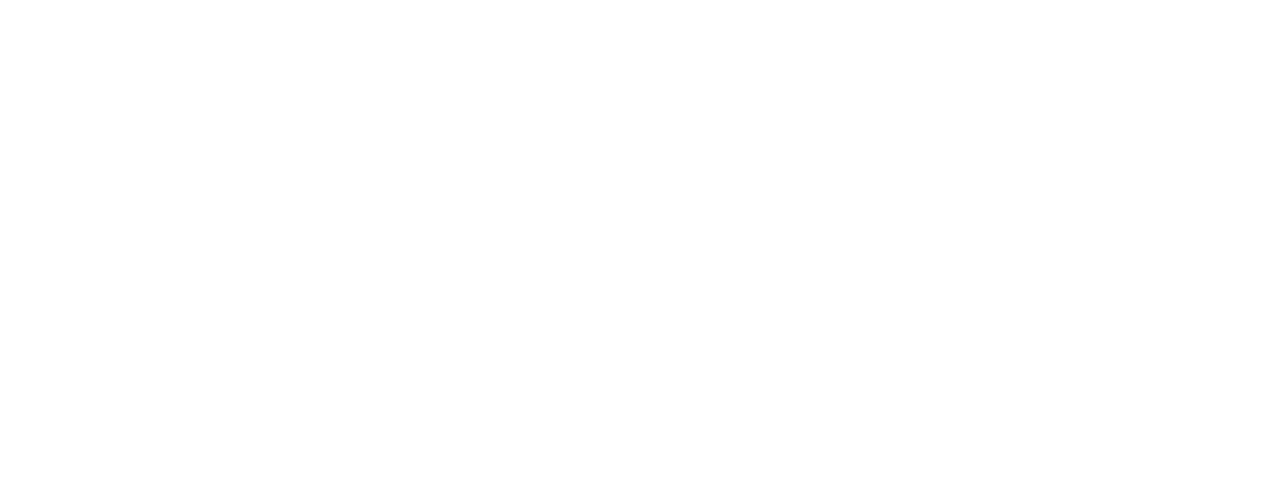
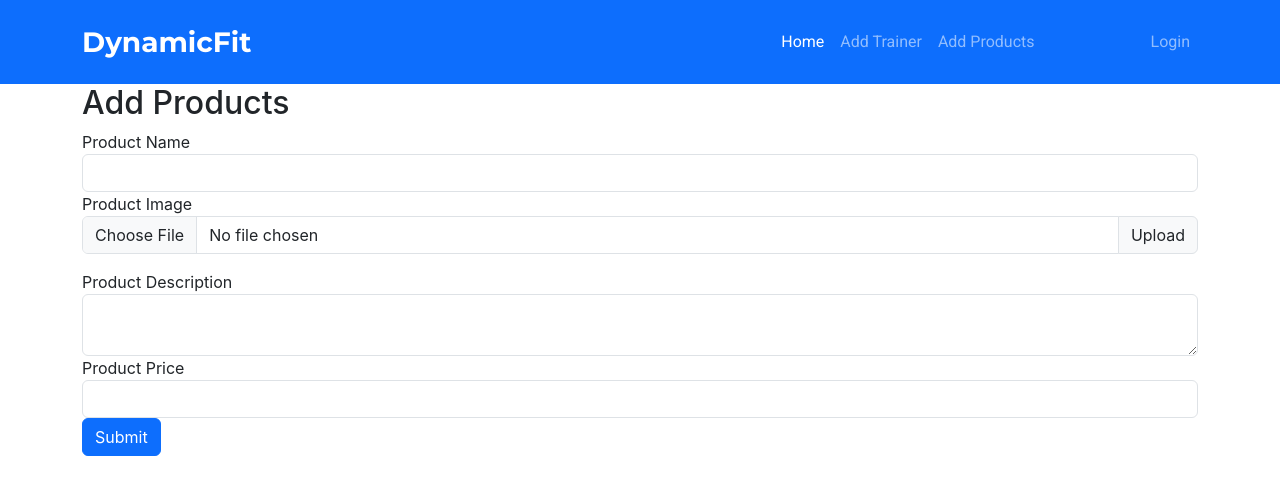
Before and after one commit to raosam23/Gym-React, a React (Create React App) app: page /addProducts in a window 1280 px wide. Before the commit this address had no page. Shown: the top 494 px of the page. Built offline with nearby package versions, Linux system fonts and the light colour scheme.

Commit message:
Add Admin functionality

```diff
--- a/src/App.js
+++ b/src/App.js
@@ -7,6 +7,8 @@
 import Logging from "./components/Logging";
 import Signing from "./components/Signing";
 import AboutUs from './components/AboutUs';
+import SetTrainer from './components/SetTrainer';
+import AddProducts from './components/AddProducts';
 
 function App() {
   const [isAdmin, setIsAdmin] = useState(true)
@@ -19,6 +21,8 @@
           <Route exact path="/" element={<Home isLogged = {isLogged} isAdmin = {isAdmin}/>} />
           <Route exact path="/membership" element={<Membership isLogged = {isLogged} isAdmin = {isAdmin} />} />
           <Route exact path='/aboutUs' element={<AboutUs />}/>
+          <Route exact path="/addTrainer" element={<SetTrainer />} />
+          <Route exact path='/addProducts' element={<AddProducts />}/>
           <Route exact path='/log' element={<Login />} />
           <Route exact path="/login" element={<Logging />} />
           <Route exact path="/signup" element={<Signing />} />
--- /dev/null
+++ b/src/components/AddProducts.jsx
@@ -0,0 +1,90 @@
+import React, { useState } from 'react'
+import Navbar from './AdminNavbar'
+
+export default function AddProducts() {
+    const [productName, setProductName] = useState('');
+    const [productImage, setProductImage] = useState('');
+    const [productDescription, setProductDescription] = useState('');
+    const [productPrice, setProductPrice] = useState('');
+
+    const handleSubmit = (e) => {
+      e.preventDefault();
+      // Handle form submission here
+      // You can access the entered values using the state variables
+      console.log('Product Name:', productName);
+      console.log('Product Image:', productImage);
+      console.log('Product Description:', productDescription);
+      console.log('Product Price:', productPrice);
+      // Reset form fields
+      setProductName('');
+      setProductImage('');
+      setProductDescription('');
+      setProductPrice('');
+    };
+
+    const handleImageUpload = (e) => {
+      const file = e.target.files[0];
+      setProductImage(file);
+    };
+  return (
+    <>
+    <Navbar />
+    <div className="container">
+        <h2>Add Products</h2>
+        <form onSubmit={handleSubmit}>
+          <div className="form-group">
+            <label htmlFor="productName">Product Name</label>
+            <input
+              type="text"
+              className="form-control"
+              id="productName"
+              value={productName}
+              onChange={(e) => setProductName(e.target.value)}
+              required
+            />
+          </div>
+
+          <div className="form-group">
+          <label htmlFor="productImage">Product Image</label>
+            <div className="input-group mb-3">
+              <input
+                type="file"
+                className="form-control"
+                id="productImage"
+                onChange={handleImageUpload}
+                required
+              />
+              <label className="input-group-text" htmlFor="productImage">
+                Upload
+              </label>
+            </div>
+          </div>
+          <div className="form-group">
+            <label htmlFor="productDescription">Product Description</label>
+            <textarea
+              className="form-control"
+              id="productDescription"
+              value={productDescription}
+              onChange={(e) => setProductDescription(e.target.value)}
+              required
+            />
+          </div>
+          <div className="form-group">
+            <label htmlFor="productPrice">Product Price</label>
+            <input
+              type="number"
+              className="form-control"
+              id="productPrice"
+              value={productPrice}
+              onChange={(e) => setProductPrice(e.target.value)}
+              required
+            />
+          </div>
+          <button type="submit" className="btn btn-primary">
+            Submit
+          </button>
+        </form>
+      </div>
+    </>
+  )
+}
--- a/src/components/AdminNavbar.jsx
+++ b/src/components/AdminNavbar.jsx
@@ -32,14 +32,14 @@
               </Link>
             </li>
             <li className="nav-item">
-              <Link className="nav-link" to="#">
-                Set Trainer
+              <Link className="nav-link" to="/addTrainer">
+                Add Trainer
               </Link>
             </li>
             <li className="nav-item">
-              <a className="nav-link" href="#">
-                Add Items
-              </a>
+              <Link className="nav-link" to="/addProducts">
+                Add Products
+              </Link>
             </li>
             {!isLogged && (
               <li className="nav-item" style={LoggedIn}>
--- a/src/components/SetTrainer.jsx
+++ b/src/components/SetTrainer.jsx
@@ -1,7 +1,100 @@
-import React from 'react'
+import React, { useState } from 'react';
+import Navbar from './AdminNavbar';
 
 export default function SetTrainer() {
+  const [trainerName, setTrainerName] = useState('');
+  const [trainerAge, setTrainerAge] = useState('');
+  const [trainerSex, setTrainerSex] = useState('');
+  const [trainerExperience, setTrainerExperience] = useState('');
+  const [trainerPrice, setTrainerPrice] = useState('');
+
+  const handleSubmit = (e) => {
+    e.preventDefault();
+    // Handle form submission here
+    // You can access the entered values using the state variables
+    console.log('Trainer Name:', trainerName);
+    console.log('Trainer Age:', trainerAge);
+    console.log('Trainer Sex:', trainerSex);
+    console.log('Trainer Experience:', trainerExperience);
+    console.log('Trainer Price:', trainerPrice);
+    // Reset form fields
+    setTrainerName('');
+    setTrainerAge('');
+    setTrainerSex('');
+    setTrainerExperience('');
+    setTrainerPrice('');
+  };
+
   return (
-    <div>SetTrainer</div>
-  )
+    <>
+      <Navbar />
+      <div className="container">
+        <h2>Set Trainer</h2>
+        <form onSubmit={handleSubmit}>
+          <div className="form-group">
+            <label htmlFor="trainerName">Trainer Name</label>
+            <input
+              type="text"
+              className="form-control"
+              id="trainerName"
+              value={trainerName}
+              onChange={(e) => setTrainerName(e.target.value)}
+              required
+            />
+          </div>
+          <div className="form-group">
+            <label htmlFor="trainerAge">Age</label>
+            <input
+              type="number"
+              className="form-control"
+              id="trainerAge"
+              value={trainerAge}
+              onChange={(e) => setTrainerAge(e.target.value)}
+              required
+            />
+          </div>
+          <div className="form-group">
+            <label htmlFor="trainerSex">Sex</label>
+            <select
+              className="form-control"
+              id="trainerSex"
+              value={trainerSex}
+              onChange={(e) => setTrainerSex(e.target.value)}
+              required
+            >
+              <option value="">Select</option>
+              <option value="Male">Male</option>
+              <option value="Female">Female</option>
+              <option value="Other">Other</option>
+            </select>
+          </div>
+          <div className="form-group">
+            <label htmlFor="trainerExperience">Experience</label>
+            <input
+              type="number"
+              className="form-control"
+              id="trainerExperience"
+              value={trainerExperience}
+              onChange={(e) => setTrainerExperience(e.target.value)}
+              required
+            />
+          </div>
+          <div className="form-group">
+            <label htmlFor="trainerPrice">Price</label>
+            <input
+              type="number"
+              className="form-control"
+              id="trainerPrice"
+              value={trainerPrice}
+              onChange={(e) => setTrainerPrice(e.target.value)}
+              required
+            />
+          </div>
+          <button type="submit" className="btn btn-primary">
+            Submit
+          </button>
+        </form>
+      </div>
+    </>
+  );
 }
```
